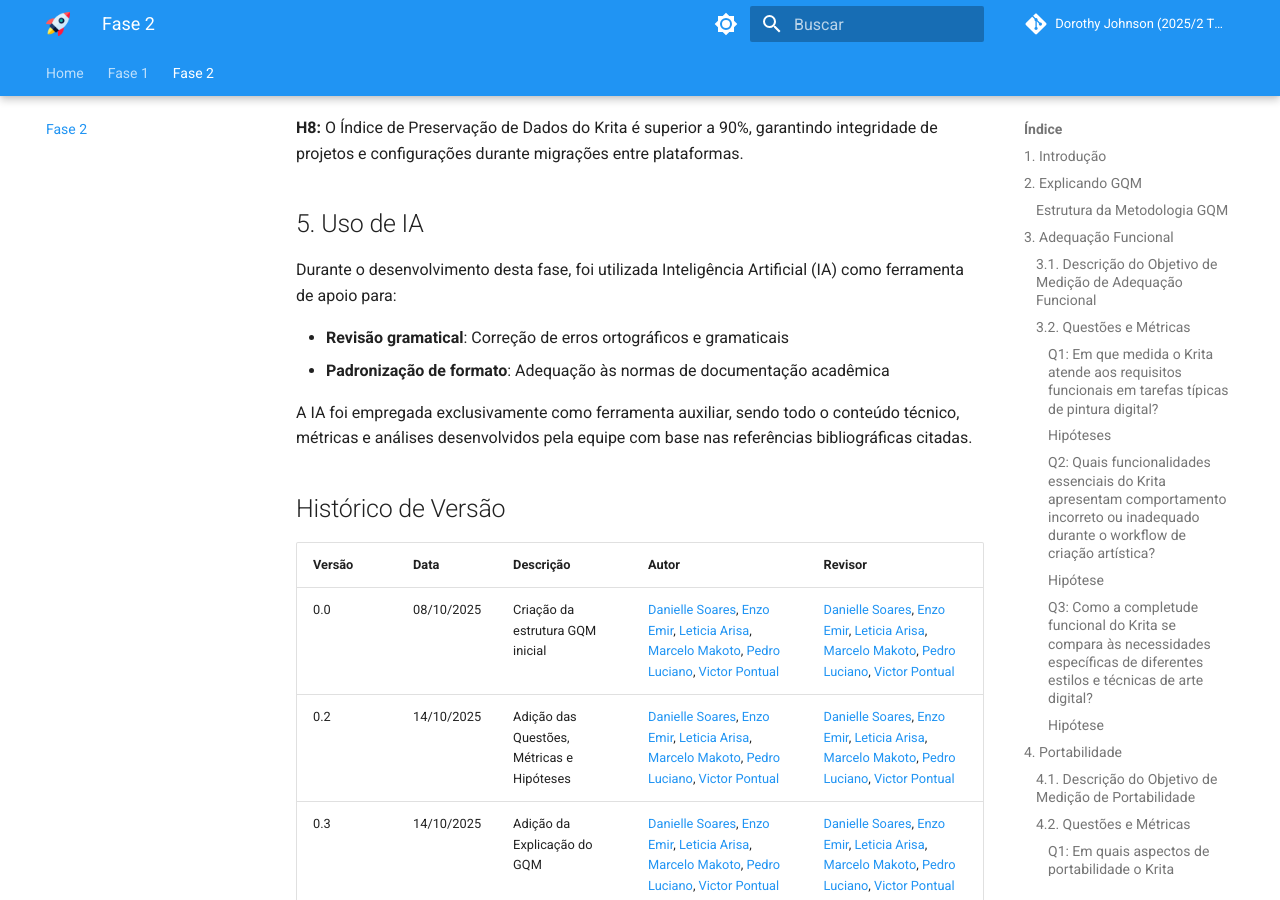
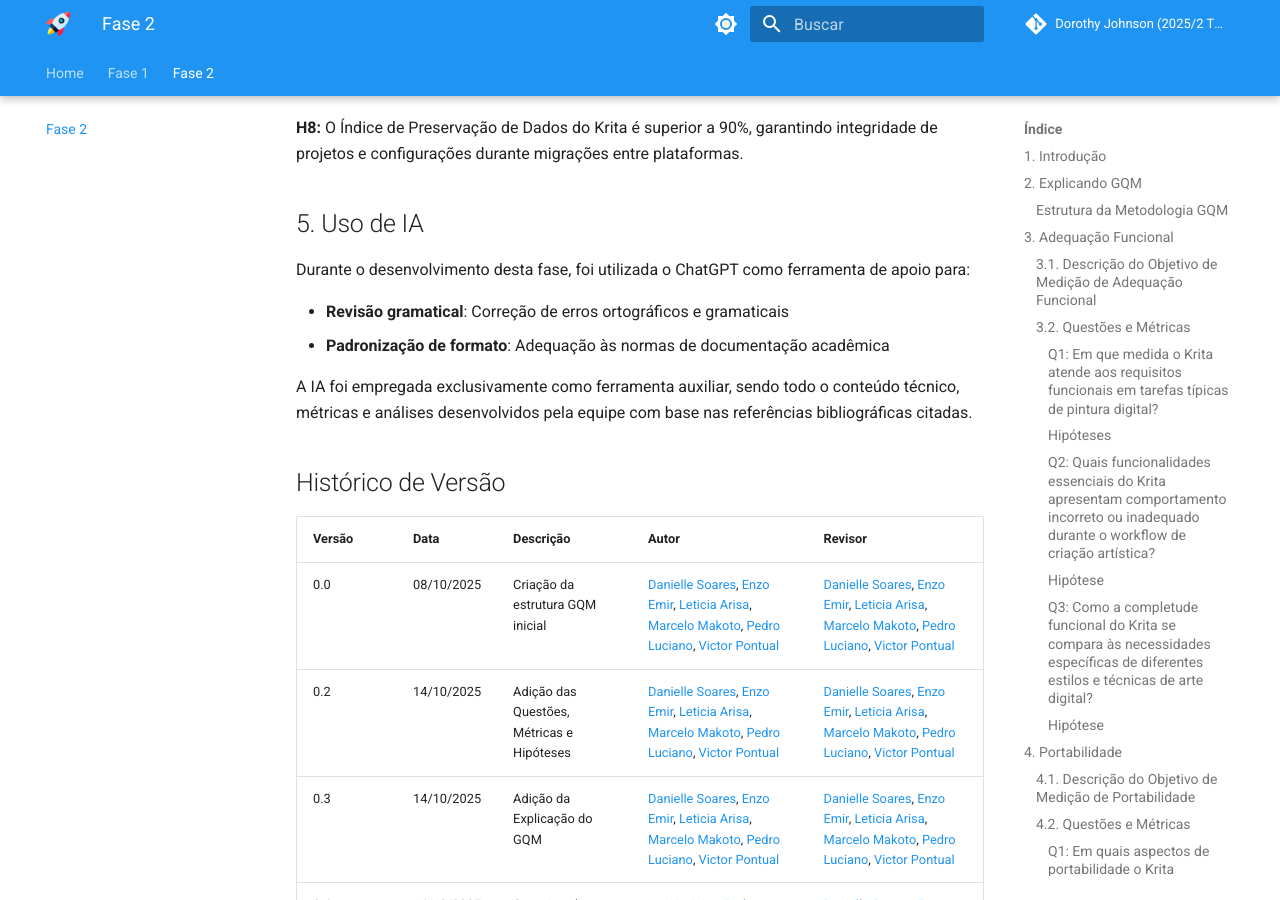
Before and after one commit to FCTE-Qualidade-de-Software-1/2025-2_T02_DOROTHY-JOHNSON, an MkDocs documentation site: the page built from docs/fase2/execucaoFase2.md, in a window 1280 px wide and 900 px high, scrolled down 4819 px. Built offline with MkDocs 1.6.1 and Material for MkDocs 9.7.7, drawn with Linux system fonts in a browser that asks for light colours; comment, search, counter and statistics services are not loaded.

Commit message:
docs: adicionar nome da ferramenta especifica de IA usada

```diff
--- a/docs/fase2/execucaoFase2.md
+++ b/docs/fase2/execucaoFase2.md
@@ -177,7 +177,7 @@
 
 ## 5. Uso de IA
 
-Durante o desenvolvimento desta fase, foi utilizada Inteligência Artificial (IA) como ferramenta de apoio para:
+Durante o desenvolvimento desta fase, foi utilizada o ChatGPT como ferramenta de apoio para:
 
 - **Revisão gramatical**: Correção de erros ortográficos e gramaticais
 - **Padronização de formato**: Adequação às normas de documentação acadêmica
```
